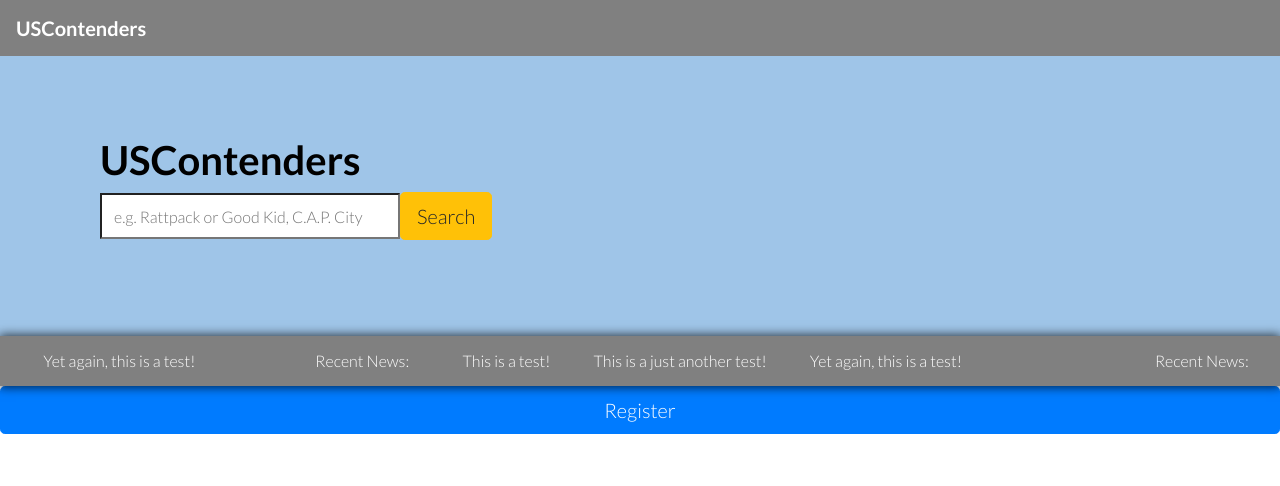
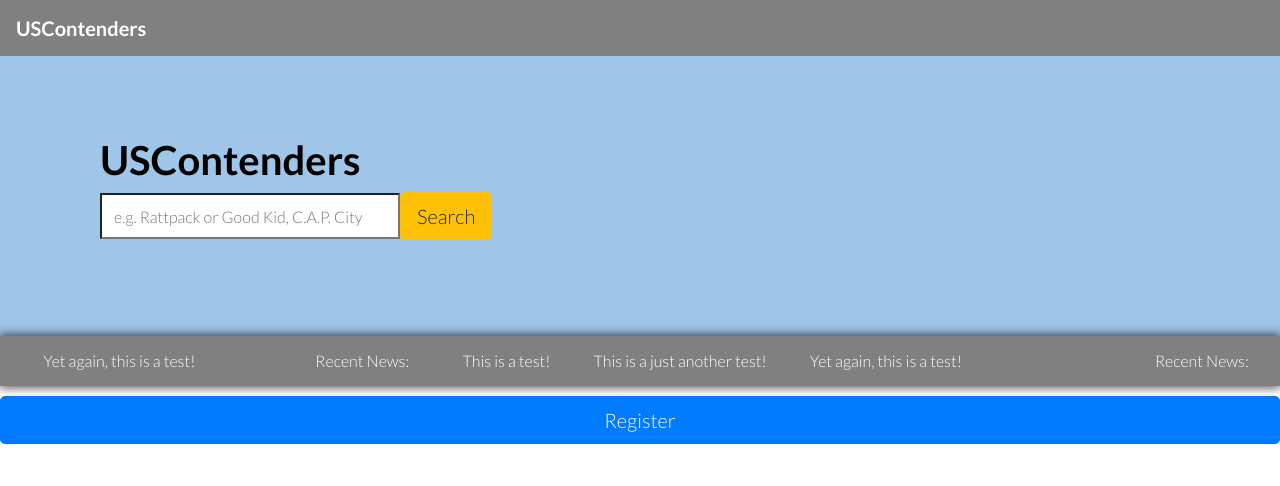
Before and after one commit to vivaelnino9/USContenders, a Django app: template usc_app/templates/challenge.html in a window 1280 px wide. Shown: the top 486 px of the page. Run offline with Django 3.2, Linux system fonts and the light colour scheme; the template is opened without the code that fills it: most values are stand-ins (such as "Sample title", 1, 10 or a date in 2020); some libraries are stand-ins or nearby versions.

Commit message:
fix form margin

```diff
--- a/usc_app/templates/challenge.html
+++ b/usc_app/templates/challenge.html
@@ -1,7 +1,7 @@
 {% extends 'base.html' %}
 
 {% block content %}
-<form method="post" action="{% if challenged %}{% url 'challenge_arg' challenged.team %}{% else %}{% url 'challenge' %}{% endif %}">
+<form method="post" style="margin-top:10px;" action="{% if challenged %}{% url 'challenge_arg' challenged.team %}{% else %}{% url 'challenge' %}{% endif %}">
   {% csrf_token %}
   {{ form }}
   <button class="form-submit btn btn-lg btn-primary btn-block" type="submit" name="submit">Register</button>
```
